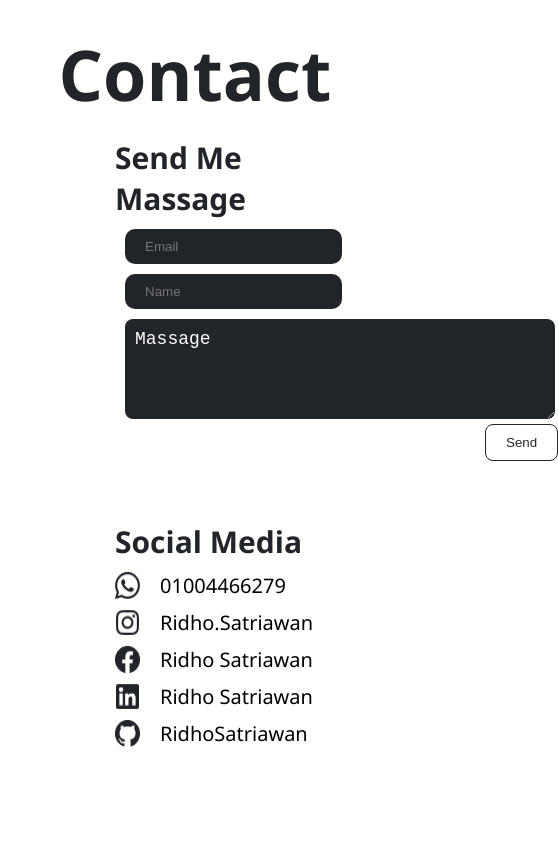
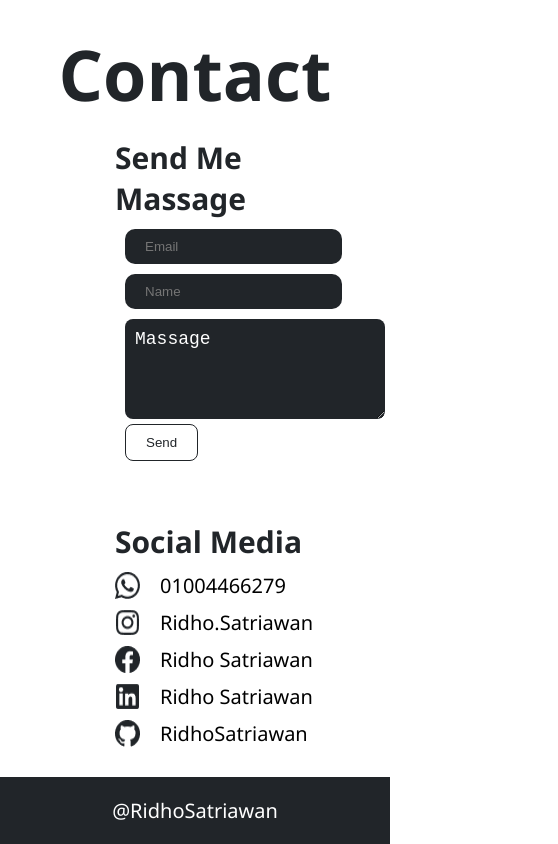
Before and after one commit to dinaHellal/R, a plain HTML site: page index.html in a window 390 px wide. Shown: the part 3614-4458 px from the top of the page, 558 px wide, since content can reach past the window. Before the commit the page ends 4371 px from the top, so only its background shows below. Drawn offline with Linux system fonts and the light colour scheme.

Commit message:
Add: Footer Section

```diff
--- a/assets/styles/main.css
+++ b/assets/styles/main.css
@@ -243,6 +243,7 @@ border: none;
   display: grid;
   grid-template-columns: repeat(auto-fill, minmax(350px, 1fr));
   gap: 50px;
+  margin-bottom: 20px;
 }
 .contact-section .form {
   padding-left: 100px;
@@ -279,6 +280,14 @@ padding: 10px;
 margin-left: 370px;
 
 }
+@media (max-width: 991px){
+  .contact-section .form textarea{
+    width: 100%;
+  }
+  .contact-section .form .submit-btn{
+    margin-left: 10px;
+  }
+}
 .contact-section .form  h3{
   color: var(--dark-gunmetal);
   font-size: 30px;
@@ -301,3 +310,10 @@ margin-left: 370px;
 .icon p{
   font-size: 20px;
 }
+footer{
+  background-color: var(--dark-gunmetal);
+  color: var(--white);
+  text-align: center;
+  padding: 20px;
+  font-size:20px ;
+}
--- a/index.html
+++ b/index.html
@@ -204,5 +204,8 @@
         </div>
       </div>
     </main>
+    <footer>
+      <p>@RidhoSatriawan</p>
+    </footer>
   </body>
 </html>
```
